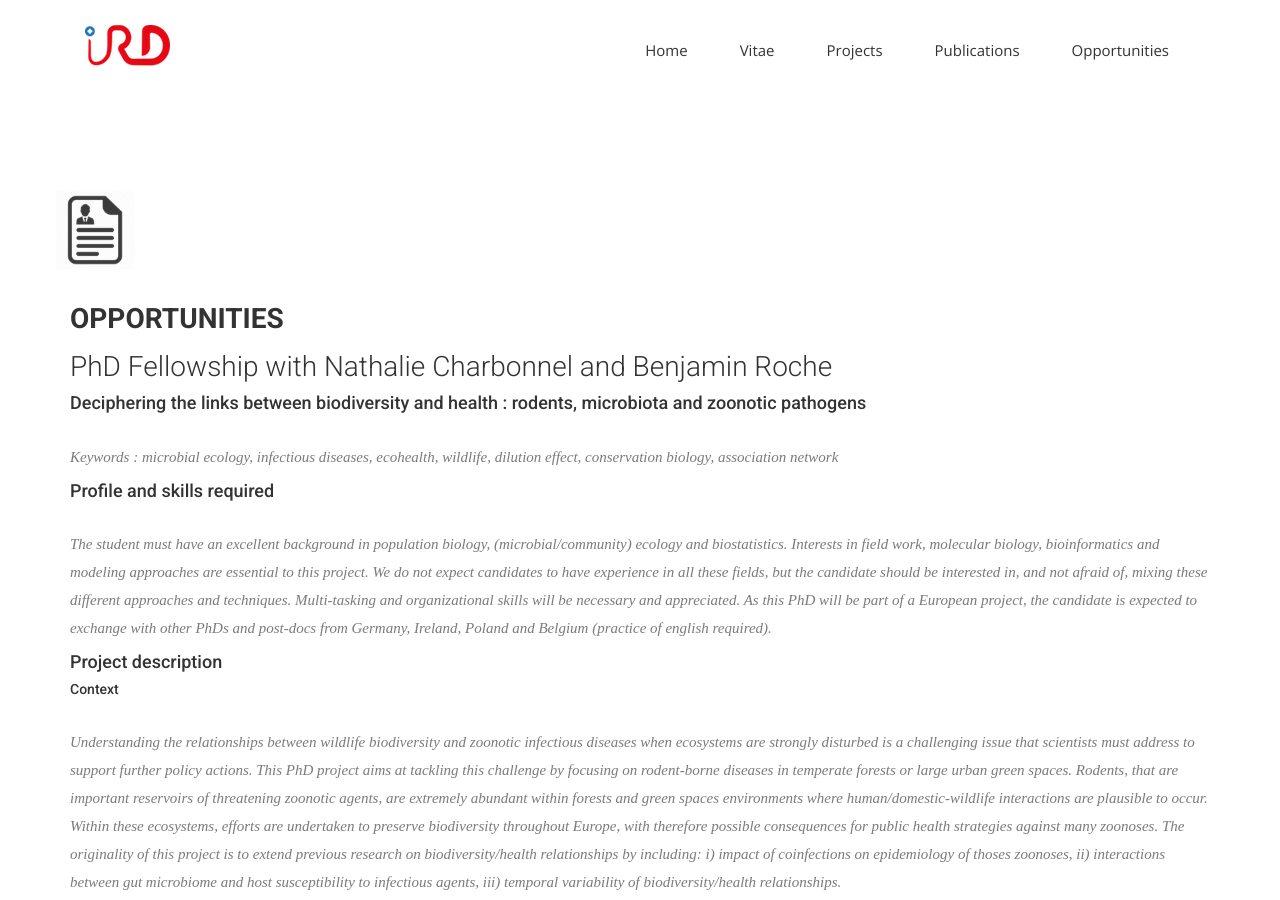
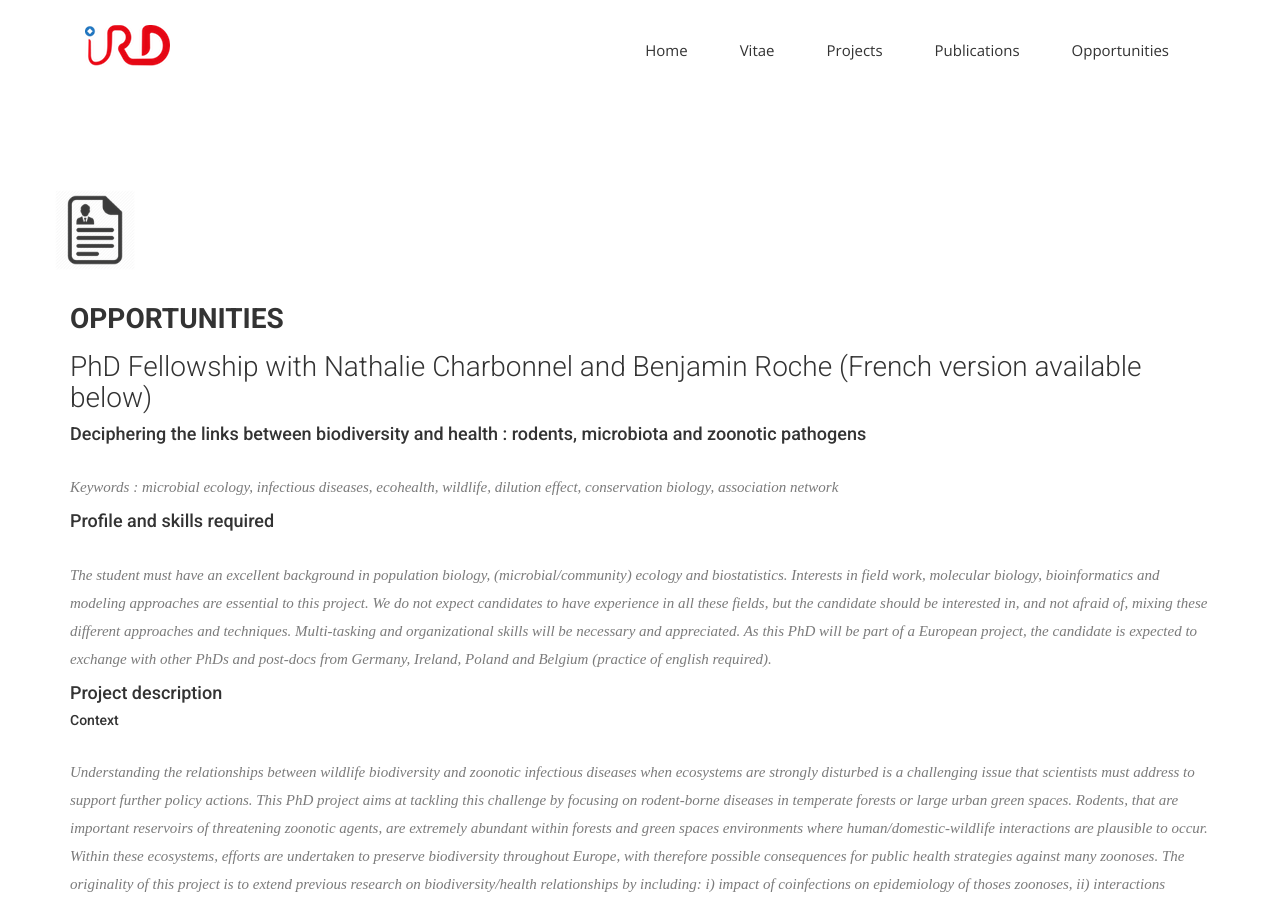
Before and after one commit to rocheben/rocheben.github.io, a Jekyll site: the page built from opp.html, in a window 1280 px wide and 900 px high. Built offline with Jekyll 4.4.1, drawn with Linux system fonts in a browser that asks for light colours; nearby versions of some CDN libraries; some web fonts are replaced.

Commit message:
Update opp.html

```diff
--- a/opp.html
+++ b/opp.html
@@ -15,7 +15,7 @@ permalink: /opp/
 
 						<h2>Opportunities</h2>
 
-						<h3>PhD Fellowship with Nathalie Charbonnel and Benjamin Roche</h3>
+						<h3>PhD Fellowship with Nathalie Charbonnel and Benjamin Roche (French version available below)</h3>
 
 						<h4>Deciphering the links between biodiversity and health : rodents, microbiota and zoonotic pathogens </h4>
 <p>Keywords : microbial ecology, infectious diseases, ecohealth, wildlife, dilution effect, conservation biology, association network</p>
```
